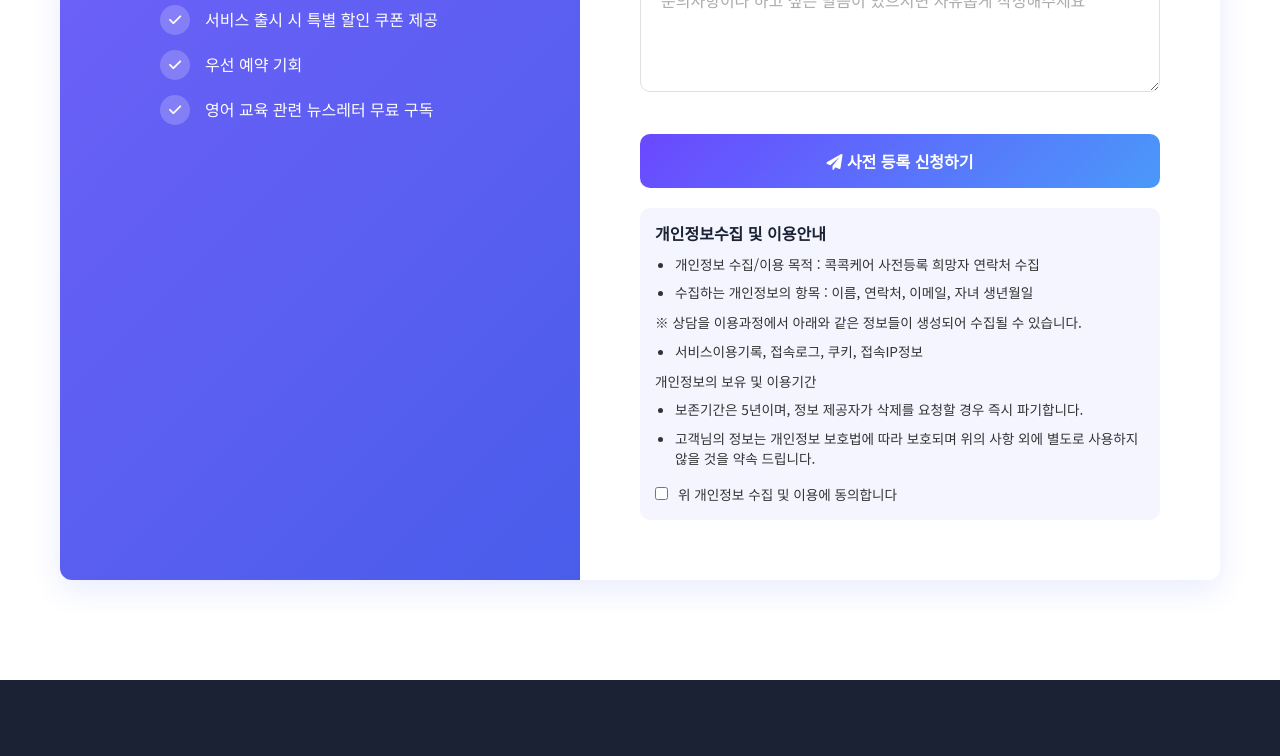
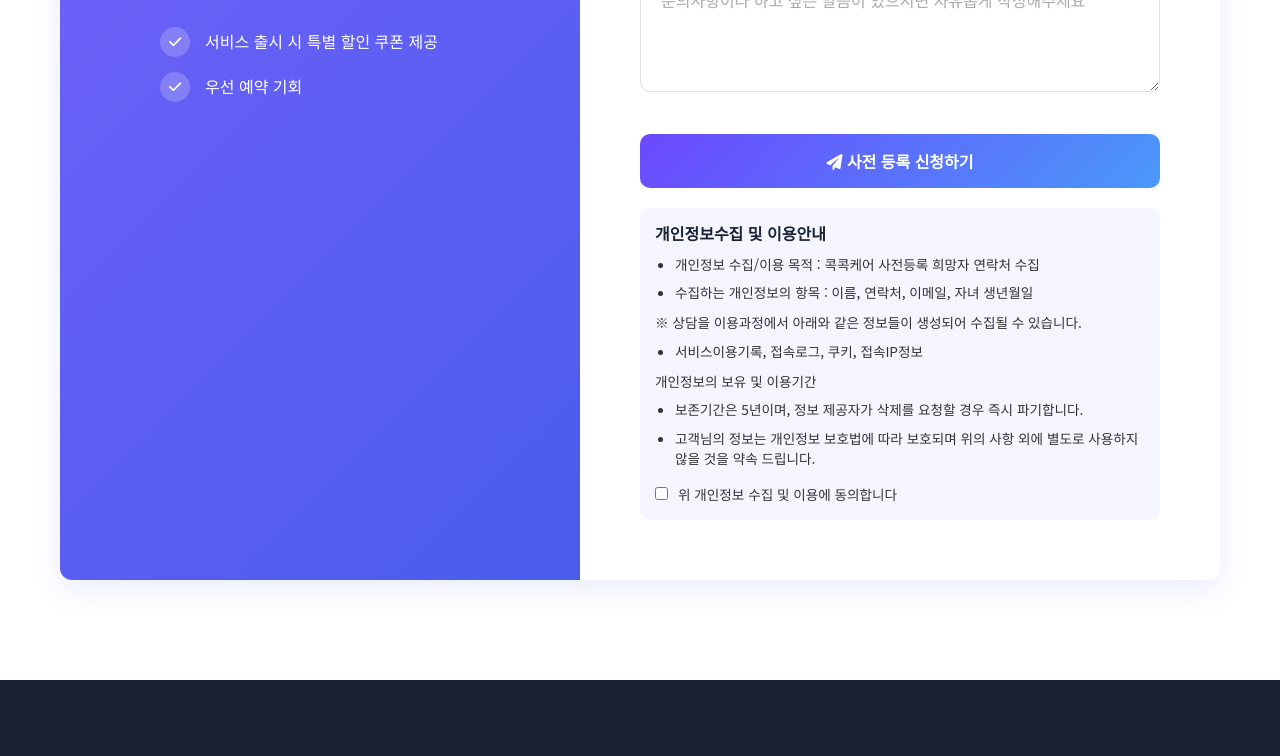
Before and after one commit to handevmin/global-care-landing, a plain HTML site: page index.html in a window 1280 px wide. Shown: the part 4643-5399 px from the top of the page. Drawn offline with nearby package versions, Linux system fonts and the light colour scheme.

Commit message:
fix: 클라이언트 수정사항 반영

```diff
--- a/index.html
+++ b/index.html
@@ -1363,12 +1363,6 @@
                                 </div>
                                 <div class="benefit-text">우선 예약 기회</div>
                             </div>
-                            <div class="benefit-item">
-                                <div class="benefit-icon">
-                                    <i class="fas fa-check"></i>
-                                </div>
-                                <div class="benefit-text">영어 교육 관련 뉴스레터 무료 구독</div>
-                            </div>
                         </div>
                     </div>
                 </div>
```
